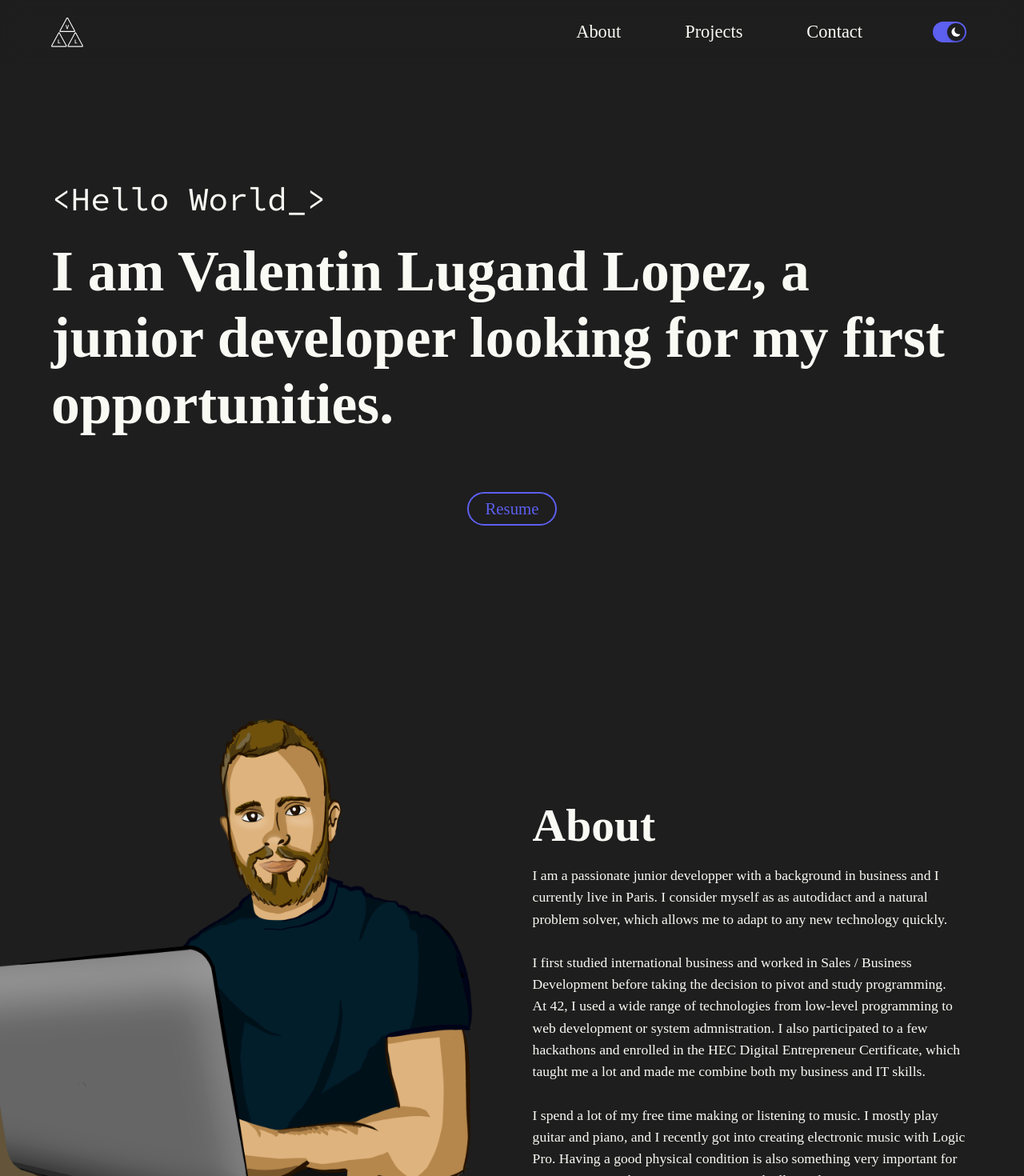
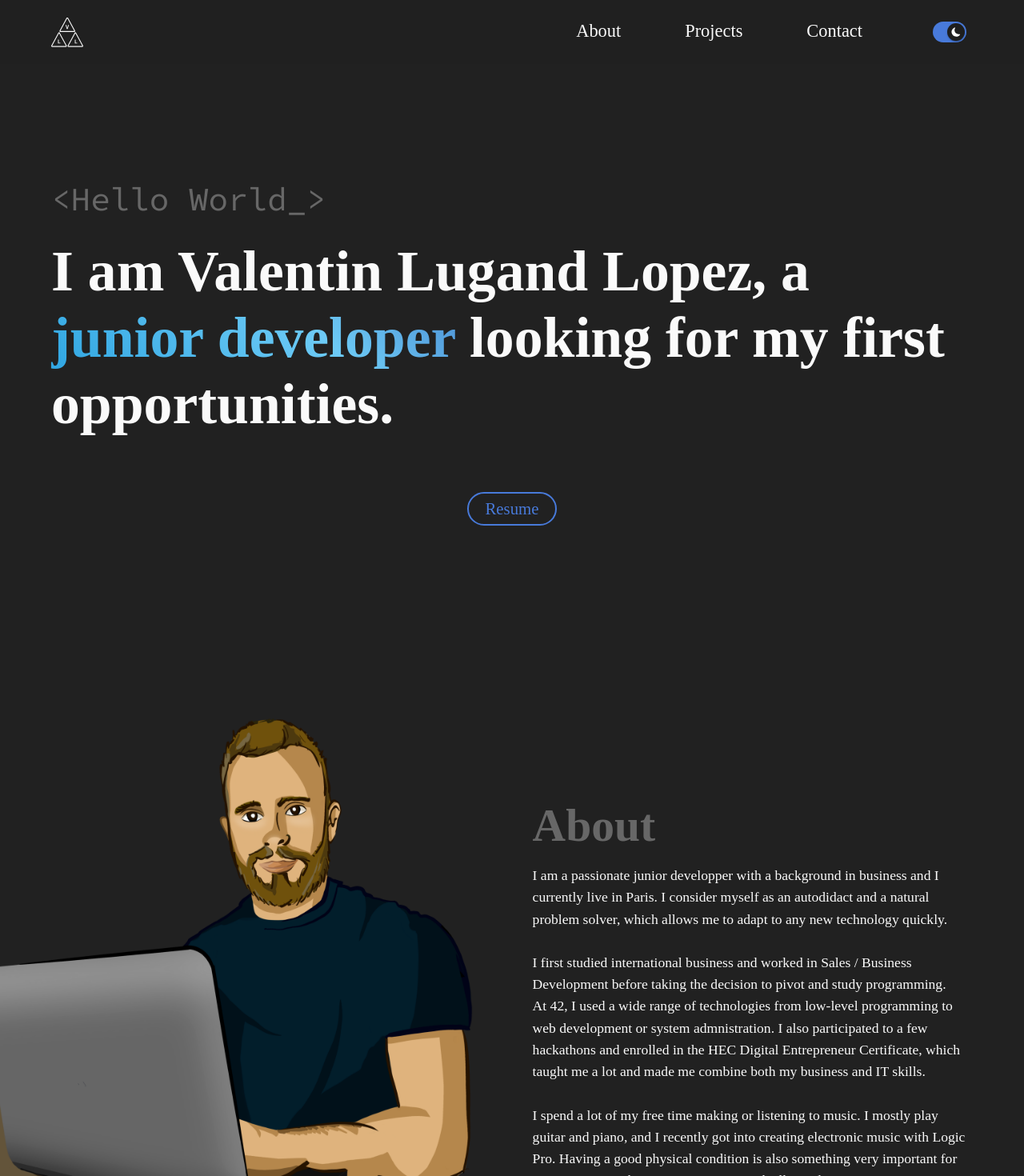
Before and after one commit to valentinllpz/Portfolio, a Next.js app in the folder frontend/: page / in a window 1280 px wide. Shown: the top 1470 px of the page at 80% size. Built offline with nearby package versions, Linux system fonts and the light colour scheme; a web font is replaced by a local one.

Commit message:
sections split + styling

```diff
--- a/frontend/components/NavBar/Toggle.tsx
+++ b/frontend/components/NavBar/Toggle.tsx
@@ -19,7 +19,7 @@ const IOSSwitch = styled(Switch)(({ theme }) => ({
         )}" d="M5.889 0.691607C5.97576 0.797041 6.02892 0.926071 6.0416 1.06203C6.05427 1.19798 6.02589 1.33462 5.96011 1.45427C5.44621 2.39781 5.17783 3.45542 5.17966 4.52983C5.17966 8.10405 8.09344 10.9983 11.6846 10.9983C12.153 10.9983 12.609 10.9494 13.0472 10.8561C13.1816 10.827 13.3215 10.8381 13.4495 10.888C13.5776 10.938 13.6881 11.0246 13.7672 11.1369C13.8508 11.2538 13.8934 11.395 13.8884 11.5385C13.8834 11.6821 13.8311 11.8199 13.7397 11.9307C13.0425 12.7871 12.163 13.4771 11.1653 13.9504C10.1676 14.4238 9.07684 14.6685 7.97255 14.6667C3.87477 14.6667 0.555664 11.3654 0.555664 7.29783C0.555664 4.2365 2.43478 1.61072 5.11033 0.497829C5.24361 0.441502 5.39157 0.429941 5.53197 0.464883C5.67238 0.499825 5.79766 0.579384 5.889 0.691607V0.691607Z"/></svg>')`,
       },
       "& + .MuiSwitch-track": {
-        backgroundColor: "#5D5FEF",
+        backgroundColor: "#487ADA",
         opacity: 1,
         border: 0,
       },
--- a/frontend/package.json
+++ b/frontend/package.json
@@ -11,6 +11,7 @@
   "dependencies": {
     "@emotion/react": "^11.10.0",
     "@emotion/styled": "^11.10.0",
+    "@fullpage/react-fullpage": "^0.1.27",
     "@mui/icons-material": "^5.8.4",
     "@mui/material": "^5.10.1",
     "next": "12.2.5",
--- a/frontend/pages/index.tsx
+++ b/frontend/pages/index.tsx
@@ -1,56 +1,15 @@
 import type { NextPage } from "next";
-import Button from "../components/Button";
-import styles from "../styles/Home.module.scss";
-import Image from "next/image";
+import About from "../sections/About";
+import Home from "../sections/Home";
 
 
-const Home: NextPage = () => {
+const Index: NextPage = () => {
   return (
     <>
-      <section className={styles.home}>
-        <div className={styles.helloworld}>
-          {"<"}Hello World_{">"}
-        </div>
-        <h1 className={styles.h1}>
-          I am Valentin Lugand Lopez, a junior developer looking for my first
-          opportunities.
-        </h1>
-        <Button text="Resume" />
-      </section>
-      <section className={styles.about}>
-        <div className={styles.container}>
-          <Image
-            src="/images/cartoon-xl.png"
-            height={3532}
-            width={7724}
-            alt="cartoon"
-			layout="fill"
-			className={styles.image}
-          />
-        </div>
-        <div className={styles.description}>
-          <h2 className={styles.h2}>About</h2>
-          <p className={styles.paragraph}>
-            I am a passionate junior developper with a background in
-            business and I currently live in Paris. I consider myself as as
-            autodidact and a natural problem solver, which allows me to adapt to
-            any new technology quickly.<br/><br/> I first studied international business
-            and worked in Sales / Business Development before taking the
-            decision to pivot and study programming.<br/>At 42, I used a wide range
-            of technologies from low-level programming to web development or
-            system admnistration. I also participated to a few hackathons and
-            enrolled in the HEC Digital Entrepreneur Certificate, which taught me
-            a lot and made me combine both my business and IT skills.<br/><br/> I spend a
-            lot of my free time making or listening to music. I mostly play
-            guitar and piano, and I recently got into creating electronic music
-            with Logic Pro. Having a good physical condition is also something
-            very important for me, so I train at the gym 4 times per week all
-            year long.
-          </p>
-        </div>
-      </section>
+		<Home/>
+		<About/>
     </>
   );
 };
 
-export default Home;
+export default Index;
--- /dev/null
+++ b/frontend/sections/About.tsx
@@ -0,0 +1,39 @@
+import styles from "../styles/About.module.scss";
+import Image from "next/image";
+
+const About = () => {
+	return (
+		<section className={styles.about}>
+        <div className={styles.container}>
+          <Image
+            src="/images/cartoon-xl.png"
+            alt="cartoon"
+			layout="fill"
+			className={styles.image}
+          />
+        </div>
+        <div className={styles.description}>
+          <h2 className={styles.h2}>About</h2>
+          <p className={styles.paragraph}>
+            I am a passionate junior developper with a background in
+            business and I currently live in Paris. I consider myself as an
+            autodidact and a natural problem solver, which allows me to adapt to
+            any new technology quickly.<br/><br/> I first studied international business
+            and worked in Sales / Business Development before taking the
+            decision to pivot and study programming.<br/>At 42, I used a wide range
+            of technologies from low-level programming to web development or
+            system admnistration. I also participated to a few hackathons and
+            enrolled in the HEC Digital Entrepreneur Certificate, which taught me
+            a lot and made me combine both my business and IT skills.<br/><br/> I spend a
+            lot of my free time making or listening to music. I mostly play
+            guitar and piano, and I recently got into creating electronic music
+            with Logic Pro. Having a good physical condition is also something
+            very important for me, so I train at the gym 4 times per week all
+            year long.
+          </p>
+        </div>
+      </section>
+	)
+}
+
+export default About;
--- /dev/null
+++ b/frontend/sections/Home.tsx
@@ -0,0 +1,20 @@
+import Button from "../components/Button";
+import styles from "../styles/Home.module.scss";
+
+const Home = () => {
+  return (
+    <section className={styles.home}>
+      <div className={styles.helloworld}>
+        {"<"}Hello World_{">"}
+      </div>
+      <h1 className={styles.h1}>
+        I am Valentin Lugand Lopez, a{" "}
+        <span className="highlight">junior developer</span> looking for my first
+        opportunities.
+      </h1>
+      <Button text="Resume" />
+    </section>
+  );
+};
+
+export default Home;
--- /dev/null
+++ b/frontend/styles/About.module.scss
@@ -0,0 +1,73 @@
+@use 'vars';
+
+.about {
+	display: flex;
+	justify-content: flex-start;
+	align-items: center;
+	min-height: 100%;
+	padding-top: 80px;
+	background-color: inherit;
+
+	.container {
+		min-width: 50vw;
+		height: calc(100vh - 80px);
+		position: relative;
+
+		.image {
+			object-fit: cover;
+		}
+	}
+
+	.description {
+		padding-top: 2vw;
+		padding-left: 2vw;
+		padding-right: 5vw;
+		height: fit-content;
+		width: fit-content;
+		align-self: center;
+
+
+		.h2 {
+			font-family: SF-Pro-Display;
+			font-weight: 600;
+			font-size: 4.5vw;
+			margin-top: 0;
+			margin-bottom: 1vh;
+			color: vars.$color-grey;
+		}
+
+		.paragraph {
+			font-family: SF-Compact-Text;
+			font-weight: 200;
+			font-size: 2.2vh;
+			line-height: 3.4vh;
+		}
+	}
+}
+
+
+@media only screen and (max-width: vars.$maxWidth) {
+
+	.about {
+		flex-direction: column;
+
+		.container {
+			width: 100%;
+			max-height: 50vh;
+
+
+			.image {
+				object-fit: cover;
+			}
+		}
+
+		.description {
+			padding-right: 5vw;
+			padding-left: 5vw;
+
+			.h2 {
+				font-size: 8vw;
+			}
+		}
+	}
+}
--- a/frontend/styles/Button.module.scss
+++ b/frontend/styles/Button.module.scss
@@ -17,6 +17,7 @@
 .button:hover {
 	background-color: vars.$color-iris;
 	color: vars.$color-light;
+	transition: 0.2s;
 }
 
 @media only screen and (max-width: 450px) {
--- a/frontend/styles/Home.module.scss
+++ b/frontend/styles/Home.module.scss
@@ -7,11 +7,14 @@
 	min-height: 100%;
 	justify-content: center;
 
+
 	.helloworld {
 		margin-top: 10vh;
 		font-family: Source-Code-Pro;
 		font-size: 3.2vw;
+		color: vars.$color-grey;
 	}
+
 
 	.h1 {
 		font-family: SF-Pro-Display;
@@ -20,54 +23,6 @@
 		margin-top: 3vh;
 	}
 }
-
-
-.about {
-	display: flex;
-	justify-content: flex-start;
-	align-items: center;
-	min-height: 100%;
-	padding-top: 80px;
-	background-color: inherit;
-
-	.container {
-		min-width: 50vw;
-		height: calc(100vh - 80px);
-		position: relative;
-
-		.image {
-			object-fit: cover;
-		}
-	}
-
-	.description {
-		padding-top: 2vw;
-		padding-left: 2vw;
-		padding-right: 5vw;
-		height: fit-content;
-		width: fit-content;
-		align-self: center;
-
-
-		.h2 {
-			font-family: SF-Pro-Display;
-			font-weight: 600;
-			font-size: 4.5vw;
-			margin-top: 0;
-			margin-bottom: 1vh;
-		}
-
-		.paragraph {
-			font-family: SF-Compact-Text;
-			font-weight: 200;
-			font-size: 2.2vh;
-			line-height: 3.4vh;
-		}
-	}
-}
-
-
-
 
 
 @media only screen and (max-width: vars.$maxWidth) {
@@ -81,27 +36,4 @@
 			font-size: 9.5vw;
 		}
 	}
-
-	.about {
-		flex-direction: column;
-
-		.container {
-			width: 100%;
-			max-height: 50vh;
-
-
-			.image {
-				object-fit: cover;
-			}
-		}
-
-		.description {
-			padding-right: 5vw;
-			padding-left: 5vw;
-
-			.h2 {
-				font-size: 8vw;
-			}
-		}
-	}
 }
--- a/frontend/styles/NavLink.module.scss
+++ b/frontend/styles/NavLink.module.scss
@@ -4,6 +4,7 @@
 	font-family: 'SF-Compact-Display';
 	font-weight: 400;
     font-size: 1.4rem;
+	justify-content: center;
 }
 
 .dark{
@@ -14,6 +15,48 @@
 	color: vars.$color-dark
 }
 
-.navlink:hover{
-    text-decoration: underline;
-}
+.navlink::after {
+	content: '';
+	width: 0px;
+	height: 3px;
+	display: block;
+	margin: auto;
+	border-radius: 3px;
+	background: vars.$color-iris;
+	transition: 0.21s;
+  }
+
+  .navlink:hover::after {
+	width: 100%;
+  }
+
+//   ul li a:after {
+// 	background: #203549;
+// 	content: '';
+// 	display: inline-block;
+// 	height: 2px;
+// 	margin: auto;
+// 	position: absolute;;
+// 	bottom: -0px; left: 0; right: 0;
+// 	transition: all 300ms;
+// 	width: 0%;
+//   }
+
+//   /* active */
+//   ul li.active a { font-weight: 600; }
+
+//   /* hover */
+//   ul li a:hover,
+//   ul li.active a {
+// 	color: #203549;
+//   }
+
+//   /* active border */
+//   ul li a:hover:after,
+//   ul li.active a:after {
+// 	width: 100%;
+//   }
+
+//   /* animasyon aspects */
+//   .left-to-right li a:after { right: inherit; }
+//   .right-to-left li a:after { left: inherit; }
--- a/frontend/styles/globals.scss
+++ b/frontend/styles/globals.scss
@@ -79,3 +79,30 @@ li {
 a {
 	text-decoration: none;
 }
+
+.highlight {
+	background-image: vars.$color-gradient;
+	background-clip: text;
+	color: rgba(250, 250, 250, 0.10);
+    background-size: 600% 600%;
+
+    -webkit-animation: AnimationName 15s ease infinite;
+    -moz-animation: AnimationName 15s ease infinite;
+    animation: AnimationName 15s ease infinite;
+}
+
+@-webkit-keyframes AnimationName {
+    0%{background-position:0% 79%}
+    50%{background-position:100% 22%}
+    100%{background-position:0% 79%}
+}
+@-moz-keyframes AnimationName {
+    0%{background-position:0% 79%}
+    50%{background-position:100% 22%}
+    100%{background-position:0% 79%}
+}
+@keyframes AnimationName {
+    0%{background-position:0% 79%}
+    50%{background-position:100% 22%}
+    100%{background-position:0% 79%}
+}
--- a/frontend/styles/vars.scss
+++ b/frontend/styles/vars.scss
@@ -1,12 +1,15 @@
 /////// COLORS /////////
 
-$color-light: rgb(250, 250, 245);
-$color-dark: #1E1E1E;
-$color-dark-transparent: rgba(30, 30, 30, 0.90);
-$color-light-transparent:rgba(250, 250, 245, 0.90);
+$color-light: rgb(250, 250, 250);
+$color-dark: rgb(33, 33, 33);
+$color-dark-transparent: rgba(33, 33, 33, 0.90);
+$color-light-transparent:rgba(250, 250, 250, 0.90);
 
-$color-iris: #5D5FEF;
-
+$color-iris: #487ADA;
+$color-grey: #676767;
+$color-gradient: linear-gradient(45deg,  #5D5FEF, #1D51B4, #5EC6F6, #199DE0, #487ADA, #1B74C9, #487ADA, #199DE0, #5EC6F6, #1D51B4);
+// 487ADA
+// 5D5FEF
 
 ////// RESPONSIVE //////
 
```
Also changed, not shown: 1 other file (tests, documents, lock files or other folders).
